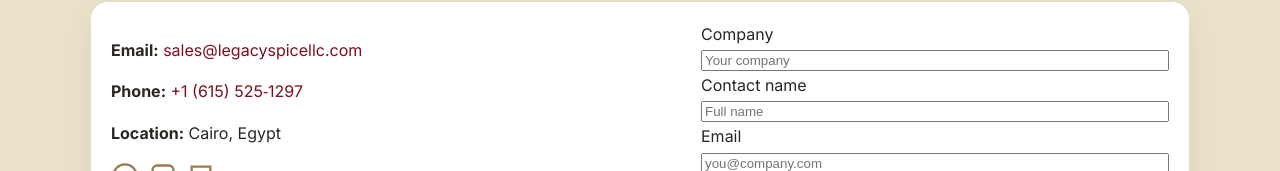
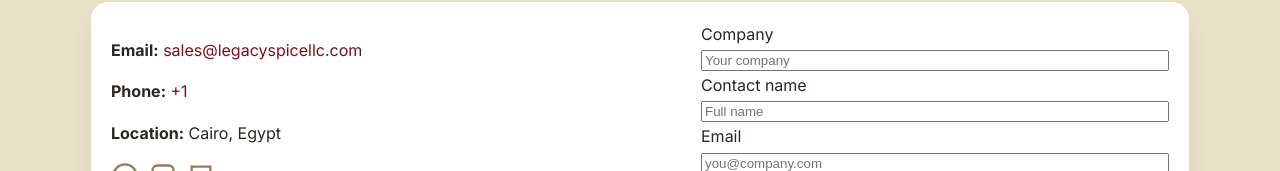
Before and after one commit to Pzaref/Legacy-Spice, a plain HTML site: page index.html in a window 1280 px wide. Shown: the part 3617-3788 px from the top of the page. Drawn offline with Linux system fonts and the light colour scheme.

Commit message:
Update index.html

```diff
--- a/index.html
+++ b/index.html
@@ -279,7 +279,7 @@
         <div class="card padded" style="display:grid; grid-template-columns:1.1fr .9fr; gap:18px">
           <div>
             <p><strong>Email:</strong> <a href="mailto:sales@legacyspicellc.com">sales@legacyspicellc.com</a></p>
-            <p><strong>Phone:</strong> <a href="tel:+16155251297">+1 (615) 525‑1297</a></p>
+            <p><strong>Phone:</strong> <a href="tel:+16155251297">+1</a></p>
             <p><strong>Location:</strong> Cairo, Egypt</p>
             <div style="display:flex; gap:10px; margin-top:6px" aria-label="Social icons (placeholders)">
               <!-- Placeholder icons without links for later -->
```
